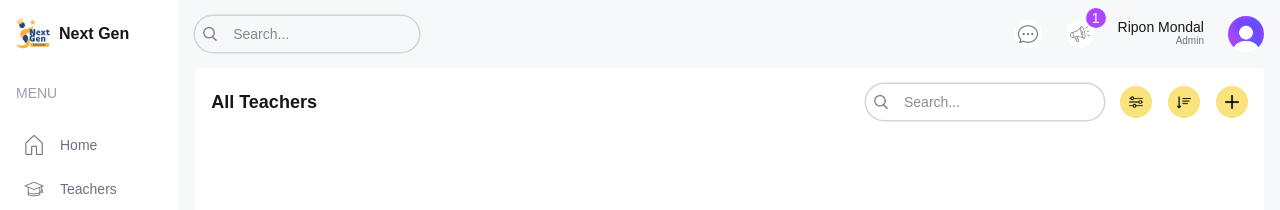
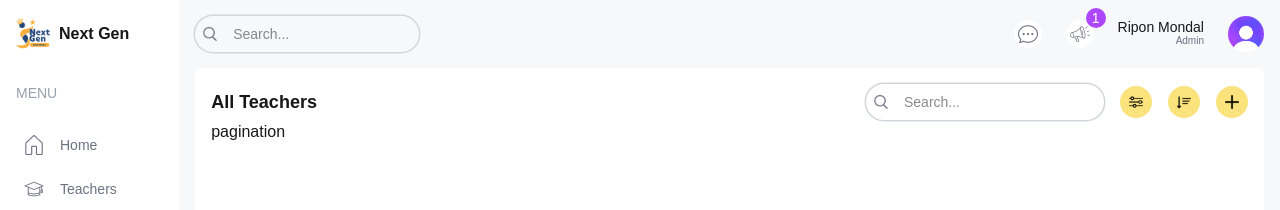
Before and after one commit to riponmondalbd/next-gen-school, a Next.js app: page /list/teachers in a window 1280 px wide. Shown: the top 210 px of the page. Built offline with nearby package versions, Linux system fonts and the light colour scheme.

Commit message:
make Pagination components for the data

```diff
--- a/src/app/(dashboard)/list/teachers/page.tsx
+++ b/src/app/(dashboard)/list/teachers/page.tsx
@@ -1,3 +1,4 @@
+import Pagination from "@/components/Pagination";
 import TableSearch from "@/components/TableSearch";
 import Image from "next/image";
 
@@ -47,7 +48,7 @@ export default function TeacherListPage() {
       {/* list of the teachers section */}
       <div className=""></div>
       {/* pagination section */}
-      <div className=""></div>
+      <Pagination />
     </div>
   );
 }
--- /dev/null
+++ b/src/components/Pagination.tsx
@@ -0,0 +1,3 @@
+export default function Pagination() {
+  return <div>pagination</div>;
+}
```
